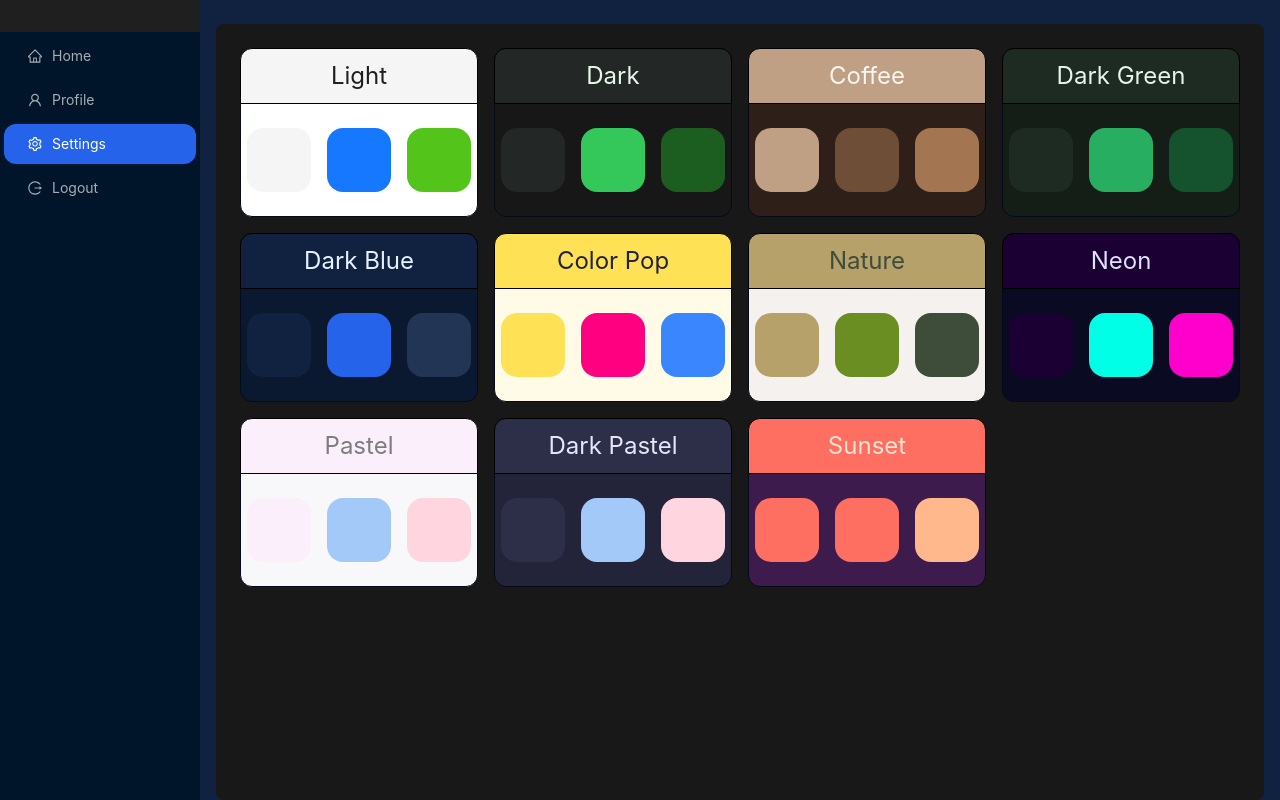
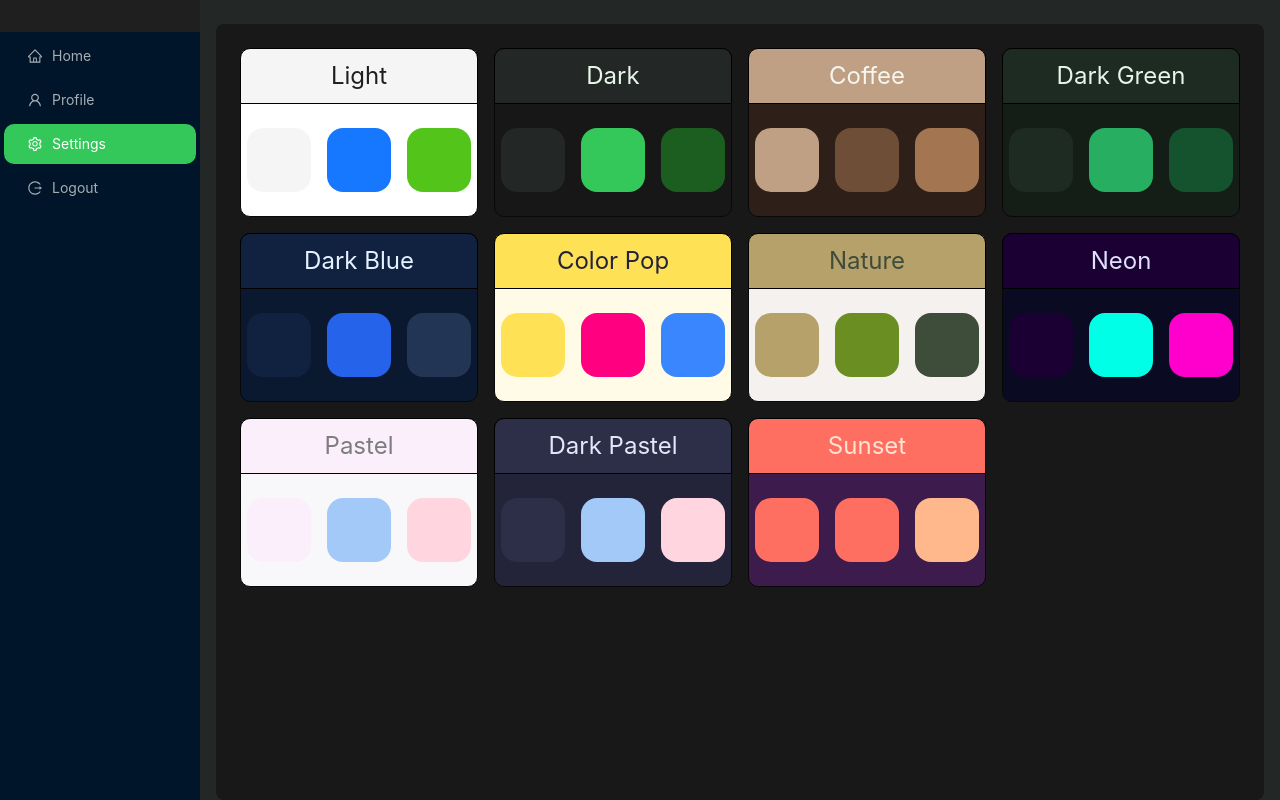
Before and after one commit to khesly1903/Whisper-ChatApp, a React (Vite) app in the folder frontend/: page /settings in a window 1280 px wide. Built offline with nearby package versions, Linux system fonts and the light colour scheme; no server answers.

Commit message:
theme selection added

```diff
--- a/frontend/src/App.jsx
+++ b/frontend/src/App.jsx
@@ -1,4 +1,4 @@
-import React from "react";
+import React, { useState } from "react";
 import HomePage from "./pages/HomePage";
 import SignUpPage from "./pages/SignUpPage";
 import LoginPage from "./pages/LoginPage";
@@ -7,12 +7,15 @@ import SettingsPage from "./pages/SettingsPage";
 import { Routes, Route, Navigate } from "react-router-dom";
 import { useAuthStore } from "./store/useAuthStore";
 import { useEffect } from "react";
-import { Spin, theme } from "antd"; // useTheme yerine theme import et
+import { ConfigProvider, Spin, theme } from "antd"; // useTheme yerine theme import et
 import { Toaster } from "react-hot-toast";
+import { classicalDark } from "./themes/classicalDark";
 
 function App() {
   const { authUser, checkAuth, isCheckingAuth } = useAuthStore();
-  const { token } = theme.useToken(); // Doğru kullanım!
+  // const { token } = theme.useToken(); // Doğru kullanım!
+
+  const [currentTheme, setCurrentTheme] = useState(classicalDark)
 
   useEffect(() => {
     checkAuth();
@@ -23,28 +26,31 @@ function App() {
   if (isCheckingAuth && !authUser) return <Spin spinning={true} fullscreen />;
 
   return (
-    <div style={{ backgroundColor: token.colorBgBase, minHeight: "100vh" }}>
+    <ConfigProvider theme={currentTheme}>
+
+    {/* <div style={{ backgroundColor: token.colorBgBase, minHeight: "100vh" }}> */}
       <Routes>
         <Route
           path="/"
           element={authUser ? <HomePage /> : <Navigate to="/login" />}
-        />
+          />
         <Route
           path="/signup"
           element={!authUser ? <SignUpPage /> : <Navigate to="/" />}
-        />
+          />
         <Route
           path="/login"
           element={!authUser ? <LoginPage /> : <Navigate to="/" />}
-        />
-        <Route path="/settings" element={<SettingsPage />} />
+          />
+        <Route path="/settings" element={<SettingsPage setCurrentTheme={setCurrentTheme} />} />
         <Route
           path="/profile"
           element={authUser ? <ProfilePage /> : <Navigate to="/login" />}
-        />
+          />
       </Routes>
       <Toaster />
-    </div>
+    {/* </div> */}
+          </ConfigProvider>
   );
 }
 
--- a/frontend/src/pages/SettingsPage.jsx
+++ b/frontend/src/pages/SettingsPage.jsx
@@ -16,20 +16,20 @@ import { sunsetTheme } from "../themes/sunsetTheme";
 
 // Tema bilgilerini array olarak tanımla
 const themes = [
-  { ...classicalLight.themeInfo },
-  { ...classicalDark.themeInfo },
-  { ...coffeeTheme.themeInfo },
-  { ...darkGreenTheme.themeInfo },
-  { ...darkBlueTheme.themeInfo },
-  { ...colorPopTheme.themeInfo },
-  { ...natureTheme.themeInfo },
-  { ...neonTheme.themeInfo },
-  { ...pastelTheme.themeInfo },
-  { ...darkPastelTheme.themeInfo },
-  { ...sunsetTheme.themeInfo },
+  { ...classicalLight.themeInfo, themeObj:classicalLight },
+  { ...classicalDark.themeInfo, themeObj:classicalDark },
+  { ...coffeeTheme.themeInfo, themeObj:coffeeTheme },
+  { ...darkGreenTheme.themeInfo, themeObj:darkGreenTheme },
+  { ...darkBlueTheme.themeInfo, themeObj:darkBlueTheme },
+  { ...colorPopTheme.themeInfo, themeObj:colorPopTheme },
+  { ...natureTheme.themeInfo, themeObj:natureTheme },
+  { ...neonTheme.themeInfo, themeObj:neonTheme },
+  { ...pastelTheme.themeInfo, themeObj:pastelTheme },
+  { ...darkPastelTheme.themeInfo, themeObj:darkPastelTheme },
+  { ...sunsetTheme.themeInfo, themeObj:sunsetTheme },
 ];
 
-function SettingsPage() {
+function SettingsPage({setCurrentTheme}) {
   return (
     <SidebarLayout>
       <div className="themes-container">
@@ -38,6 +38,7 @@ function SettingsPage() {
             <Col key={idx} xs={24} sm={12} md={12} lg={6} xl={6}>
               <Card
                 hoverable
+                onClick={() => setCurrentTheme(theme.themeObj)}
                 style={{
                   background: theme.backgroundPrimary,
                   color: theme.colorText,
```
